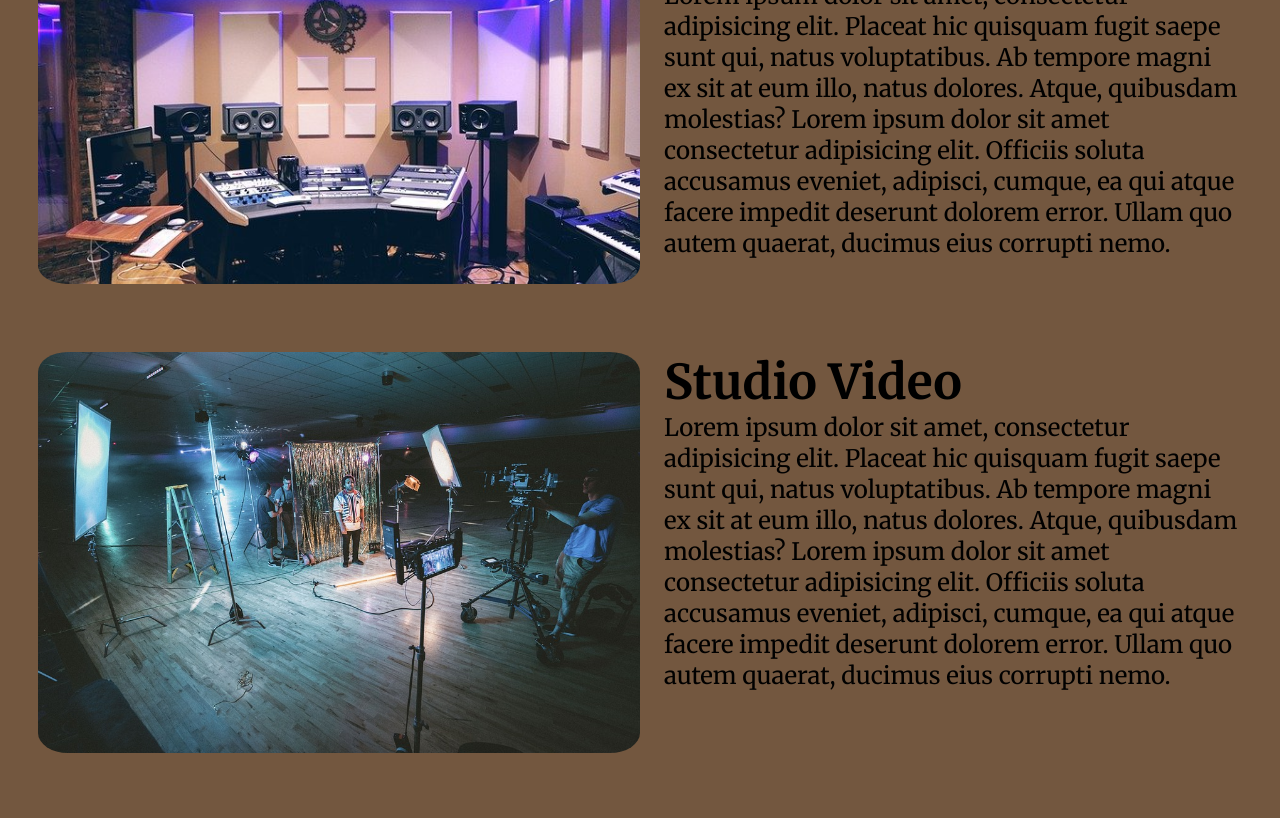
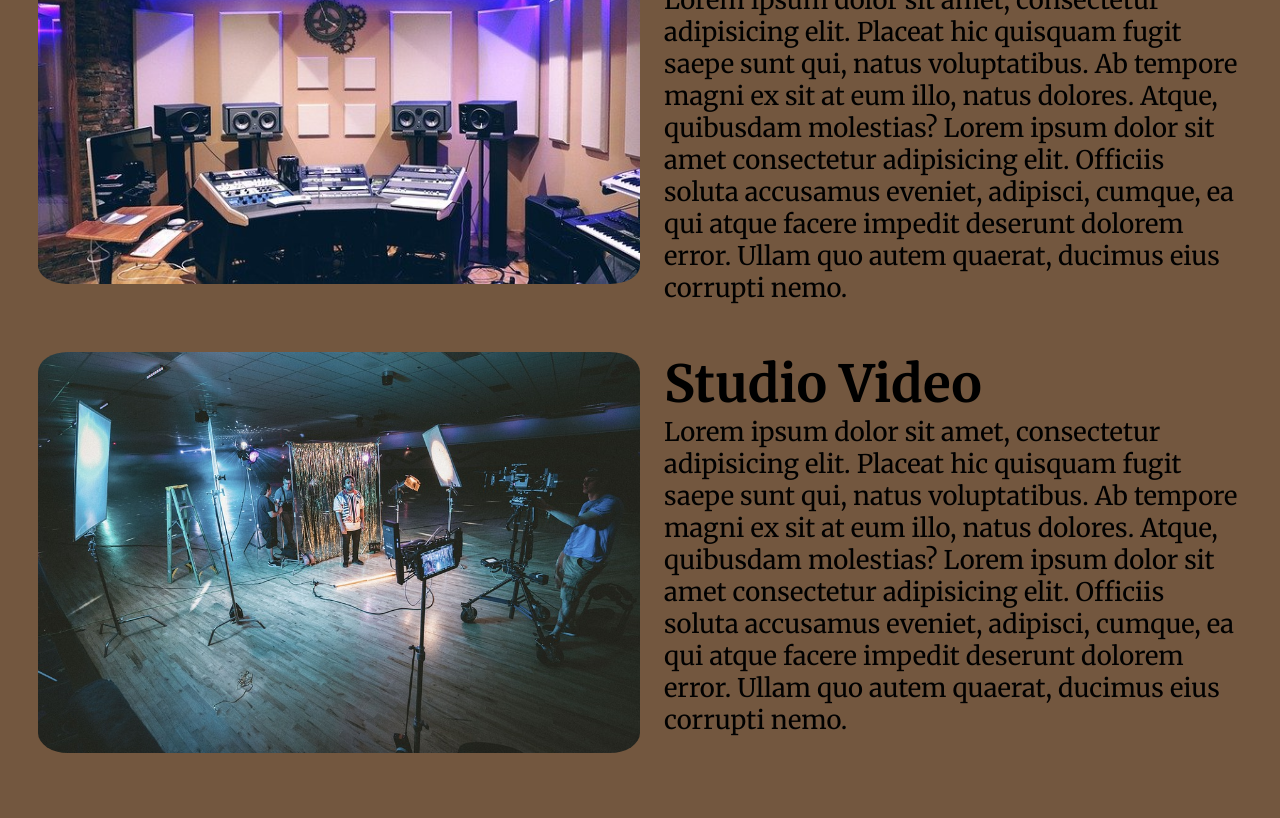
Before and after one commit to cleytoncaminha/Proyecto-curso, a plain HTML site: page services/services.html in a window 1280 px wide. Shown: the part 558-1376 px from the top of the page. Drawn offline with Linux system fonts and the light colour scheme.

Commit message:
size font

```diff
--- a/style.css
+++ b/style.css
@@ -68,7 +68,7 @@ font-weight: 500;
 .description{
     width: 48%;
     float: right;
-    font-size: 150%;
+    font-size: 160%;
     margin-left: 2%;
 }
 .description.home{
```
